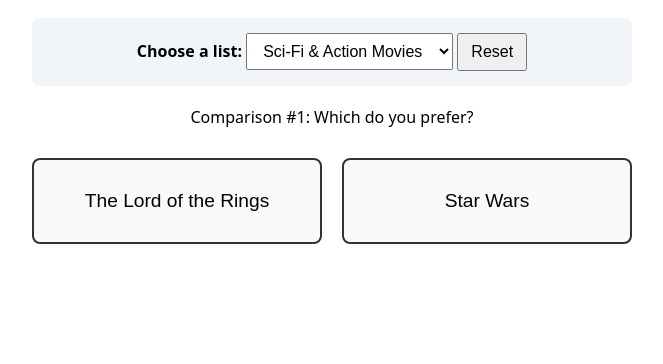
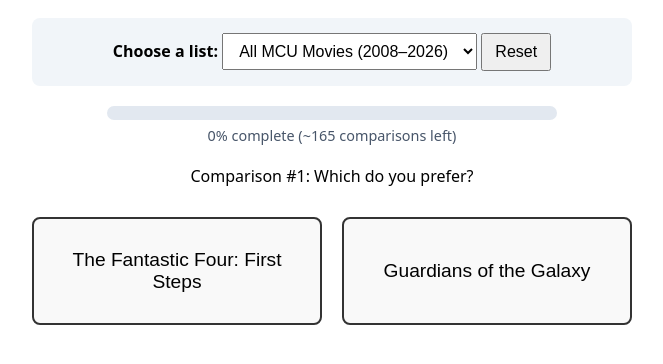
Before and after one commit to chelms21/ranking-tool, a plain HTML site: page index.html in a window 1280 px wide. Shown: the part 96-460 px from the top of the page, without its empty margins (308-971 px from the left). Drawn offline with Linux system fonts and the light colour scheme.

Commit message:
Refactor sorting app with progress bar and UI updates
Updated the title and added a progress bar for sorting. Enhanced the sorting algorithm with user prompts and improved UI elements.

```diff
--- a/index.html
+++ b/index.html
@@ -3,7 +3,7 @@
 <head>
     <meta charset="UTF-8">
     <meta name="viewport" content="width=device-width, initial-scale=1.0">
-    <title>Multi-List & Custom Merge Sort Ranker</title>
+    <title>Merge Sort Ranker with Progress Bar</title>
     <style>
         body {
             font-family: system-ui, -apple-system, sans-serif;
@@ -38,6 +38,30 @@
             border-radius: 6px;
             margin-bottom: 10px;
         }
+        /* Progress Bar Styling */
+        .progress-wrapper {
+            margin: 20px auto;
+            max-width: 450px;
+        }
+        .progress-track {
+            width: 100%;
+            height: 14px;
+            background-color: #e2e8f0;
+            border-radius: 999px;
+            overflow: hidden;
+        }
+        .progress-fill {
+            height: 100%;
+            width: 0%;
+            background-color: #2563eb;
+            transition: width 0.2s ease;
+        }
+        .progress-label {
+            font-size: 0.9rem;
+            color: #475569;
+            margin-top: 6px;
+        }
+        /* Battle Buttons */
         .battle-container {
             display: flex;
             gap: 20px;
@@ -76,12 +100,19 @@
         <select id="category-select"></select>
         <button id="reset-btn" onclick="startSorting()">Reset</button>
 
-        <!-- Hidden by default; appears when "Custom List..." is chosen -->
         <div id="custom-input-area" class="hidden">
             <textarea id="custom-items-text" placeholder="Enter your items here, one per line...&#10;Apple&#10;Banana&#10;Cherry"></textarea>
             <br>
             <button onclick="startSorting()">Start Ranking Custom List</button>
         </div>
+    </div>
+
+    <!-- Progress Bar Section -->
+    <div id="progress-container" class="progress-wrapper">
+        <div class="progress-track">
+            <div id="progress-fill" class="progress-fill"></div>
+        </div>
+        <div id="progress-text" class="progress-label">0% complete</div>
     </div>
 
     <p id="status">Which do you prefer?</p>
@@ -105,6 +136,46 @@
         // 1. ADD OR EDIT YOUR PRESET LISTS HERE
         // ==========================================
         const itemCategories = {
+            "All MCU Movies (2008–2026)": [
+                "Iron Man",
+                "The Incredible Hulk",
+                "Iron Man 2",
+                "Thor",
+                "Captain America: The First Avenger",
+                "The Avengers",
+                "Iron Man 3",
+                "Thor: The Dark World",
+                "Captain America: The Winter Soldier",
+                "Guardians of the Galaxy",
+                "Avengers: Age of Ultron",
+                "Ant-Man",
+                "Captain America: Civil War",
+                "Doctor Strange",
+                "Guardians of the Galaxy Vol. 2",
+                "Spider-Man: Homecoming",
+                "Thor: Ragnarok",
+                "Black Panther",
+                "Avengers: Infinity War",
+                "Ant-Man and the Wasp",
+                "Captain Marvel",
+                "Avengers: Endgame",
+                "Spider-Man: Far From Home",
+                "Black Widow",
+                "Shang-Chi and the Legend of the Ten Rings",
+                "Eternals",
+                "Spider-Man: No Way Home",
+                "Doctor Strange in the Multiverse of Madness",
+                "Thor: Love and Thunder",
+                "Black Panther: Wakanda Forever",
+                "Ant-Man and the Wasp: Quantumania",
+                "Guardians of the Galaxy Vol. 3",
+                "The Marvels",
+                "Deadpool & Wolverine",
+                "Captain America: Brave New World",
+                "Thunderbolts*",
+                "The Fantastic Four: First Steps",
+                "Spider-Man: Brand New Day"
+            ],
             "Sci-Fi & Action Movies": [
                 "The Lord of the Rings",
                 "Star Wars",
@@ -138,6 +209,9 @@
         const customInputArea = document.getElementById('custom-input-area');
         const customItemsText = document.getElementById('custom-items-text');
         const resetBtn = document.getElementById('reset-btn');
+        const progressContainer = document.getElementById('progress-container');
+        const progressFill = document.getElementById('progress-fill');
+        const progressText = document.getElementById('progress-text');
         const btnLeft = document.getElementById('btn-left');
         const btnRight = document.getElementById('btn-right');
         const battleArea = document.getElementById('battle-area');
@@ -146,50 +220,74 @@
         const statusText = document.getElementById('status');
 
         let comparisonsCount = 0;
+        let savedComparisons = 0;
+        let maxPossibleComparisons = 0;
         let currentSessionId = 0;
 
-        // 2. POPULATE DROPDOWN (PRESETS + CUSTOM OPTION)
+        // 2. CALCULATE WORST-CASE COMPARISONS FOR MERGE SORT
+        function getMaxMergeSortComparisons(n) {
+            if (n <= 1) return 0;
+            const k = Math.ceil(Math.log2(n));
+            return n * k - Math.pow(2, k) + 1;
+        }
+
+        // 3. UPDATE PROGRESS BAR UI
+        function updateProgressBar(isComplete = false) {
+            if (isComplete) {
+                progressFill.style.width = '100%';
+                progressText.textContent = '100% complete';
+                return;
+            }
+
+            // Adjust total denominator dynamically as free/skipped comparisons occur
+            const effectiveTotal = Math.max(1, maxPossibleComparisons - savedComparisons);
+            const rawPercent = Math.round((comparisonsCount / effectiveTotal) * 100);
+            // Cap at 99% until the final sort completes
+            const clampedPercent = Math.min(99, Math.max(0, rawPercent));
+
+            progressFill.style.width = `${clampedPercent}%`;
+            progressText.textContent = `${clampedPercent}% complete (~${Math.max(1, effectiveTotal - comparisonsCount)} comparisons left)`;
+        }
+
+        // 4. POPULATE DROPDOWN
         function populateDropdown() {
-            const categoryNames = Object.keys(itemCategories);
-            categoryNames.forEach(name => {
+            Object.keys(itemCategories).forEach(name => {
                 const option = document.createElement('option');
                 option.value = name;
                 option.textContent = name;
                 categorySelect.appendChild(option);
             });
 
-            // Add the "Custom List..." option at the bottom
             const customOption = document.createElement('option');
             customOption.value = CUSTOM_OPTION_VALUE;
             customOption.textContent = "✏️ Custom List...";
             categorySelect.appendChild(customOption);
 
-            // Handle dropdown changes
             categorySelect.addEventListener('change', handleCategoryChange);
         }
 
         function handleCategoryChange() {
             if (categorySelect.value === CUSTOM_OPTION_VALUE) {
-                // Cancel any active sort and show the text box
                 currentSessionId++;
                 customInputArea.classList.remove('hidden');
                 resetBtn.classList.add('hidden');
                 battleArea.classList.add('hidden');
                 resultsArea.classList.add('hidden');
+                progressContainer.classList.add('hidden');
                 statusText.textContent = "Enter at least 2 items above and click Start.";
             } else {
-                // Hide text box and immediately sort the chosen preset
                 customInputArea.classList.add('hidden');
                 resetBtn.classList.remove('hidden');
                 startSorting();
             }
         }
 
-        // 3. PAUSABLE USER PROMPT
+        // 5. PAUSABLE USER PROMPT
         function askUserPreference(itemA, itemB, sessionId) {
             return new Promise((resolve) => {
                 if (sessionId !== currentSessionId) return;
 
+                updateProgressBar(false);
                 comparisonsCount++;
                 statusText.textContent = `Comparison #${comparisonsCount}: Which do you prefer?`;
 
@@ -201,7 +299,7 @@
             });
         }
 
-        // 4. ASYNCHRONOUS MERGE SORT ALGORITHM
+        // 6. ASYNCHRONOUS MERGE SORT ALGORITHM
         async function interactiveMergeSort(array, sessionId) {
             if (array.length <= 1) return array;
 
@@ -215,7 +313,7 @@
             return await merge(sortedLeft, sortedRight, sessionId);
         }
 
-        // 5. MERGE FUNCTION
+        // 7. MERGE FUNCTION
         async function merge(left, right, sessionId) {
             let result = [];
             let leftIndex = 0;
@@ -235,21 +333,26 @@
                 }
             }
 
+            // Track how many comparisons were skipped because one side emptied early
+            const remainingItems = (left.length - leftIndex) + (right.length - rightIndex);
+            if (remainingItems > 0) {
+                savedComparisons += remainingItems;
+            }
+
             return result
                 .concat(left.slice(leftIndex))
                 .concat(right.slice(rightIndex));
         }
 
-        // 6. INITIALIZE & DISPLAY RESULTS
+        // 8. INITIALIZE & DISPLAY RESULTS
         async function startSorting() {
             let itemsToRank = [];
 
-            // Determine whether to pull from the textarea or the preset object
             if (categorySelect.value === CUSTOM_OPTION_VALUE) {
                 itemsToRank = customItemsText.value
-                    .split('\n')                   // Split by line breaks
-                    .map(item => item.trim())      // Remove extra spaces
-                    .filter(item => item !== '');  // Ignore blank lines
+                    .split('\n')
+                    .map(item => item.trim())
+                    .filter(item => item !== '');
 
                 if (itemsToRank.length < 2) {
                     alert("Please enter at least 2 items (one per line) to rank.");
@@ -263,18 +366,20 @@
             const thisSession = currentSessionId;
 
             comparisonsCount = 0;
+            savedComparisons = 0;
+            maxPossibleComparisons = getMaxMergeSortComparisons(itemsToRank.length);
+
+            progressContainer.classList.remove('hidden');
             battleArea.classList.remove('hidden');
             resultsArea.classList.add('hidden');
+            updateProgressBar(false);
 
-            // Shuffle items
             const shuffledItems = [...itemsToRank].sort(() => Math.random() - 0.5);
-
-            // Run the sort
             const finalRanking = await interactiveMergeSort(shuffledItems, thisSession);
 
             if (thisSession !== currentSessionId) return;
 
-            // Display results
+            updateProgressBar(true);
             battleArea.classList.add('hidden');
             resultsArea.classList.remove('hidden');
             statusText.textContent = `Done in ${comparisonsCount} comparisons!`;
@@ -287,7 +392,6 @@
             });
         }
 
-        // Initialize app
         populateDropdown();
         startSorting();
     </script>
```
